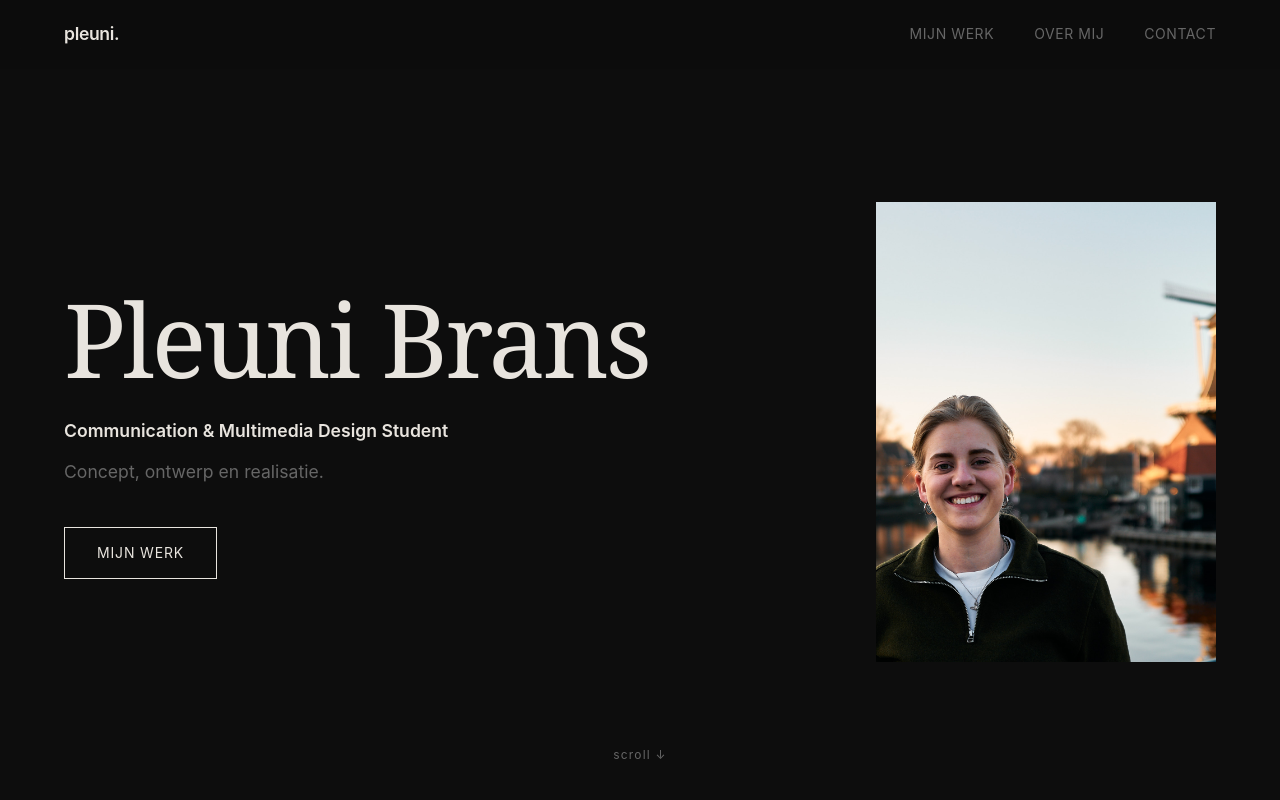
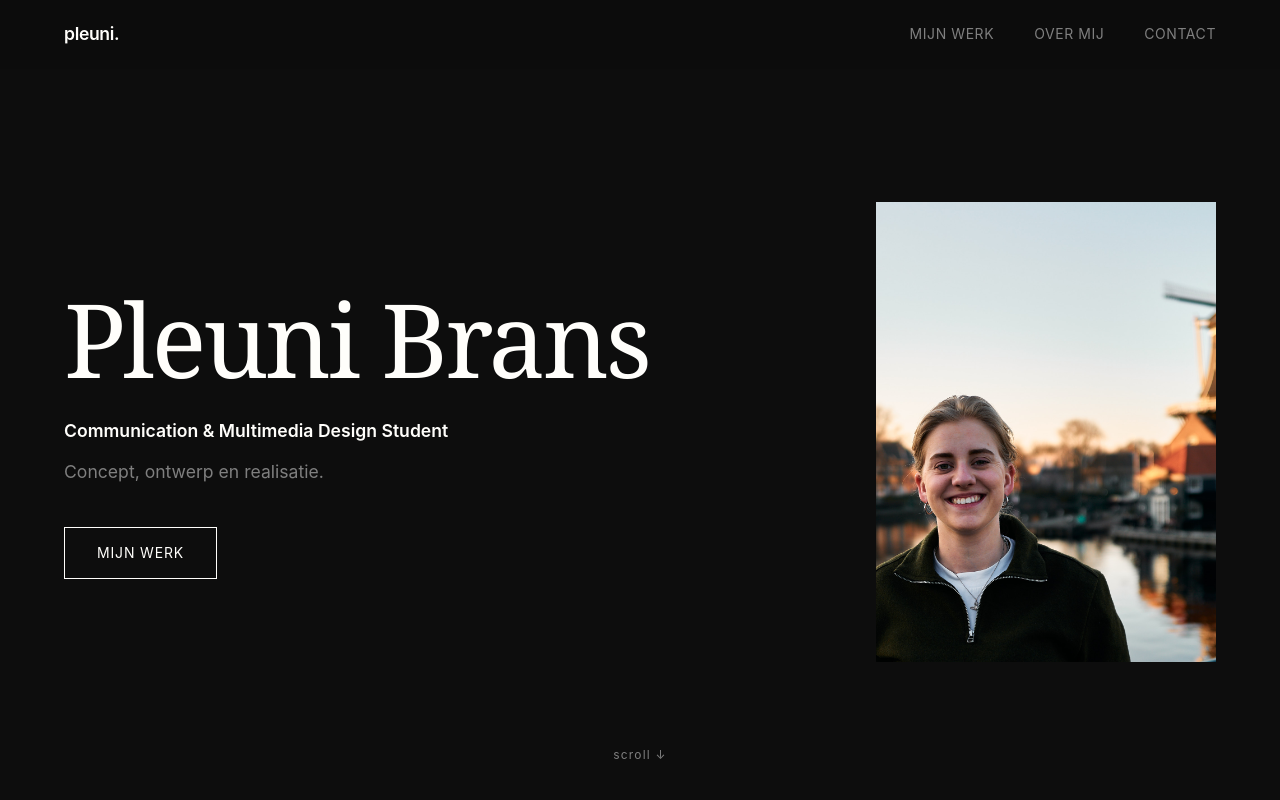
Before and after one commit to PleuniBrans/PleuniBrans-Portfolio, a plain HTML site: page index.html in a window 1280 px wide. Shown: the top 800 px of the page. Drawn offline with Linux system fonts and the light colour scheme.

Commit message:
aangepaste kleur

```diff
--- a/style.css
+++ b/style.css
@@ -5,8 +5,8 @@
   --bg: #0d0d0d;
   --bg-2: #111111;
   --bg-3: #161616;
-  --text: #e8e4de;
-  --muted: #666;
+  --text: #fffefb;
+  --muted: #7f7f7f;
   --border: #222;
   --accent: #c8a96e;
   --font-sans: 'Inter', system-ui, -apple-system, sans-serif;
```
